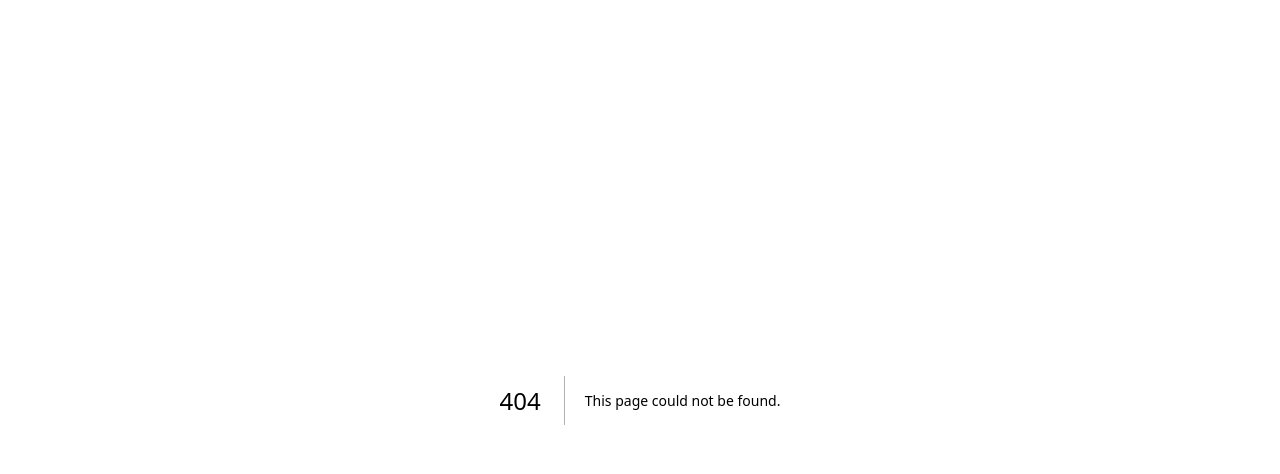
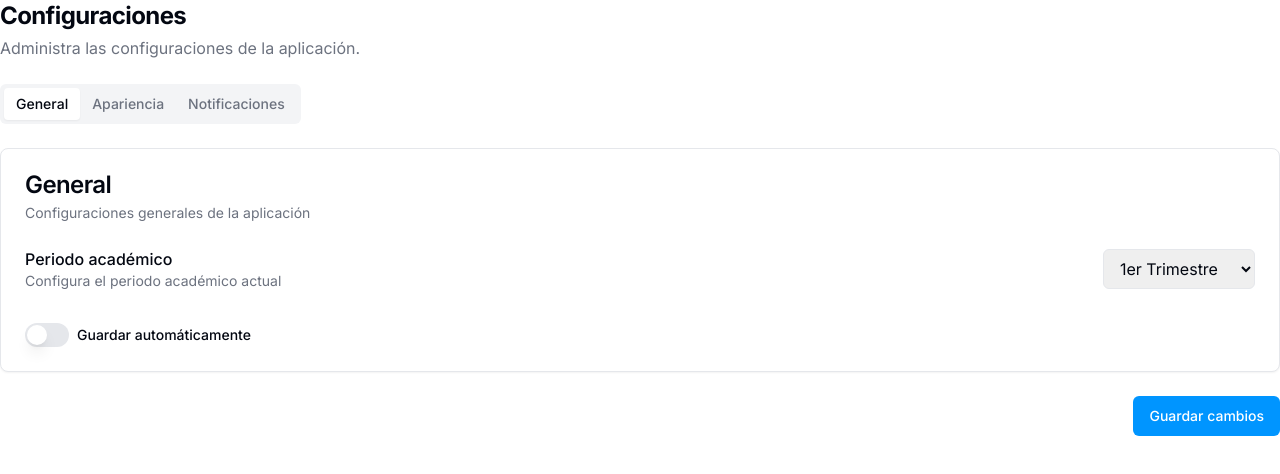
Before and after one commit to AmilcarGPC/curi, a Next.js app in the folder frontend/: page /settings in a window 1280 px wide. Before the commit this address had no page. Shown: the top 474 px of the page. Built offline with nearby package versions, Linux system fonts and the light colour scheme.

Commit message:
feat: implement settings page with configuration options for academic period, appearance, and notifications

```diff
--- /dev/null
+++ b/frontend/app/settings/page.tsx
@@ -0,0 +1,119 @@
+"use client"
+
+import { useEffect, useState } from "react"
+import { Card, CardContent, CardDescription, CardHeader, CardTitle } from "@/components/ui/card"
+import { Button } from "@/components/ui/button"
+import { Tabs, TabsContent, TabsList, TabsTrigger } from "@/components/ui/tabs"
+import { Switch } from "@/components/ui/switch"
+import { Label } from "@/components/ui/label"
+import { PageTransition } from "@/components/ui/page-transition"
+
+export default function SettingsPage() {
+  const [loading, setLoading] = useState(false)
+
+  return (
+    <PageTransition>
+      <div className="space-y-6">
+        <div className="flex flex-col gap-1">
+          <h1 className="text-2xl font-bold tracking-tight">Configuraciones</h1>
+          <p className="text-muted-foreground">
+            Administra las configuraciones de la aplicación.
+          </p>
+        </div>
+
+        <Tabs defaultValue="general" className="w-full">
+          <TabsList className="mb-4">
+            <TabsTrigger value="general">General</TabsTrigger>
+            <TabsTrigger value="appearance">Apariencia</TabsTrigger>
+            <TabsTrigger value="notifications">Notificaciones</TabsTrigger>
+          </TabsList>
+
+          <TabsContent value="general">
+            <Card>
+              <CardHeader>
+                <CardTitle>General</CardTitle>
+                <CardDescription>
+                  Configuraciones generales de la aplicación
+                </CardDescription>
+              </CardHeader>
+              <CardContent className="space-y-4">
+                <div className="flex items-center justify-between">
+                  <div>
+                    <Label htmlFor="academic-period" className="text-base">Periodo académico</Label>
+                    <p className="text-sm text-muted-foreground">
+                      Configura el periodo académico actual
+                    </p>
+                  </div>
+                  <div>
+                    <select
+                      id="academic-period"
+                      className="px-3 py-2 rounded-md border"
+                      defaultValue="1"
+                    >
+                      <option value="1">1er Trimestre</option>
+                      <option value="2">2do Trimestre</option>
+                      <option value="3">3er Trimestre</option>
+                    </select>
+                  </div>
+                </div>
+
+                <div className="flex items-center space-x-2 pt-4">
+                  <Switch id="auto-save" />
+                  <Label htmlFor="auto-save">Guardar automáticamente</Label>
+                </div>
+              </CardContent>
+            </Card>
+          </TabsContent>
+
+          <TabsContent value="appearance">
+            <Card>
+              <CardHeader>
+                <CardTitle>Apariencia</CardTitle>
+                <CardDescription>
+                  Personaliza la apariencia de la aplicación
+                </CardDescription>
+              </CardHeader>
+              <CardContent className="space-y-4">
+                <div className="flex items-center space-x-2">
+                  <Switch id="dark-mode" />
+                  <Label htmlFor="dark-mode">Modo oscuro</Label>
+                </div>
+              </CardContent>
+            </Card>
+          </TabsContent>
+
+          <TabsContent value="notifications">
+            <Card>
+              <CardHeader>
+                <CardTitle>Notificaciones</CardTitle>
+                <CardDescription>
+                  Configura las notificaciones
+                </CardDescription>
+              </CardHeader>
+              <CardContent className="space-y-4">
+                <div className="flex items-center space-x-2">
+                  <Switch id="email-notifications" defaultChecked />
+                  <Label htmlFor="email-notifications">Notificaciones por correo</Label>
+                </div>
+              </CardContent>
+            </Card>
+          </TabsContent>
+        </Tabs>
+
+        <div className="flex justify-end">
+          <Button
+            disabled={loading}
+            onClick={() => {
+              setLoading(true)
+              setTimeout(() => {
+                setLoading(false)
+              }, 1000)
+            }}
+          >
+            {loading ? "Guardando..." : "Guardar cambios"}
+          </Button>
+        </div>
+      </div>
+    </PageTransition>
+  )
+}
--- a/frontend/components/grades/grades-table.tsx
+++ b/frontend/components/grades/grades-table.tsx
@@ -51,14 +51,18 @@ export function GradesTable() {
     fetch(`${config.apiUrl}/calificaciones?page=${currentPage}&pageSize=${pageSize}`)
       .then((response) => response.json())
       .then((data) => {
-        setGrades(data.items)
-        setTotal(data.total)
-        setLoading(false)
+        // Asegurarse de que data.items sea siempre un array
+        setGrades(Array.isArray(data?.items) ? data.items : []);
+        setTotal(data?.total || 0);
+        setLoading(false);
       })
       .catch((error) => {
-        console.error("Error al cargar las calificaciones:", error)
-        setLoading(false)
-      })
+        console.error("Error al cargar las calificaciones:", error);
+        // En caso de error, establecer un array vacío
+        setGrades([]);
+        setTotal(0);
+        setLoading(false);
+      });
   }
 
   useEffect(() => {
@@ -75,15 +79,19 @@ export function GradesTable() {
       .catch((error) => console.error("Error al cargar las asignaturas:", error))
   }, [])
 
-  // Refetch grades helper
+  // Refetch grades helper con mejor manejo de errores
   const refreshGrades = async () => {
     try {
       const res = await fetch(`${config.apiUrl}/calificaciones?page=${currentPage}&pageSize=${pageSize}`)
       const data = await res.json()
-      setGrades(data.items)
-      setTotal(data.total)
+      // Asegurarse de que data.items sea siempre un array
+      setGrades(Array.isArray(data?.items) ? data.items : [])
+      setTotal(data?.total || 0)
     } catch (error) {
       console.error("Error al actualizar las calificaciones:", error)
+      // En caso de error, establecer un array vacío
+      setGrades([])
+      setTotal(0)
     }
   }
 
@@ -154,11 +162,12 @@ export function GradesTable() {
     }
   }
 
-  const filteredGrades = grades.filter(
+  // Asegurarse de que grades siempre sea un array antes de filtrar
+  const filteredGrades = (grades || []).filter(
     (grade) =>
-      (grade.alumno?.toLowerCase?.().includes(searchTerm.toLowerCase()) || "") ||
-      (grade.asignatura?.toLowerCase?.().includes(searchTerm.toLowerCase()) || "") ||
-      String(grade.calificacion).includes(searchTerm)
+      (grade?.alumno?.toLowerCase?.().includes(searchTerm.toLowerCase()) || "") ||
+      (grade?.asignatura?.toLowerCase?.().includes(searchTerm.toLowerCase()) || "") ||
+      String(grade?.calificacion || "").includes(searchTerm)
   )
   const indexOfLastGrade = currentPage * pageSize
   const indexOfFirstGrade = indexOfLastGrade - pageSize
```
